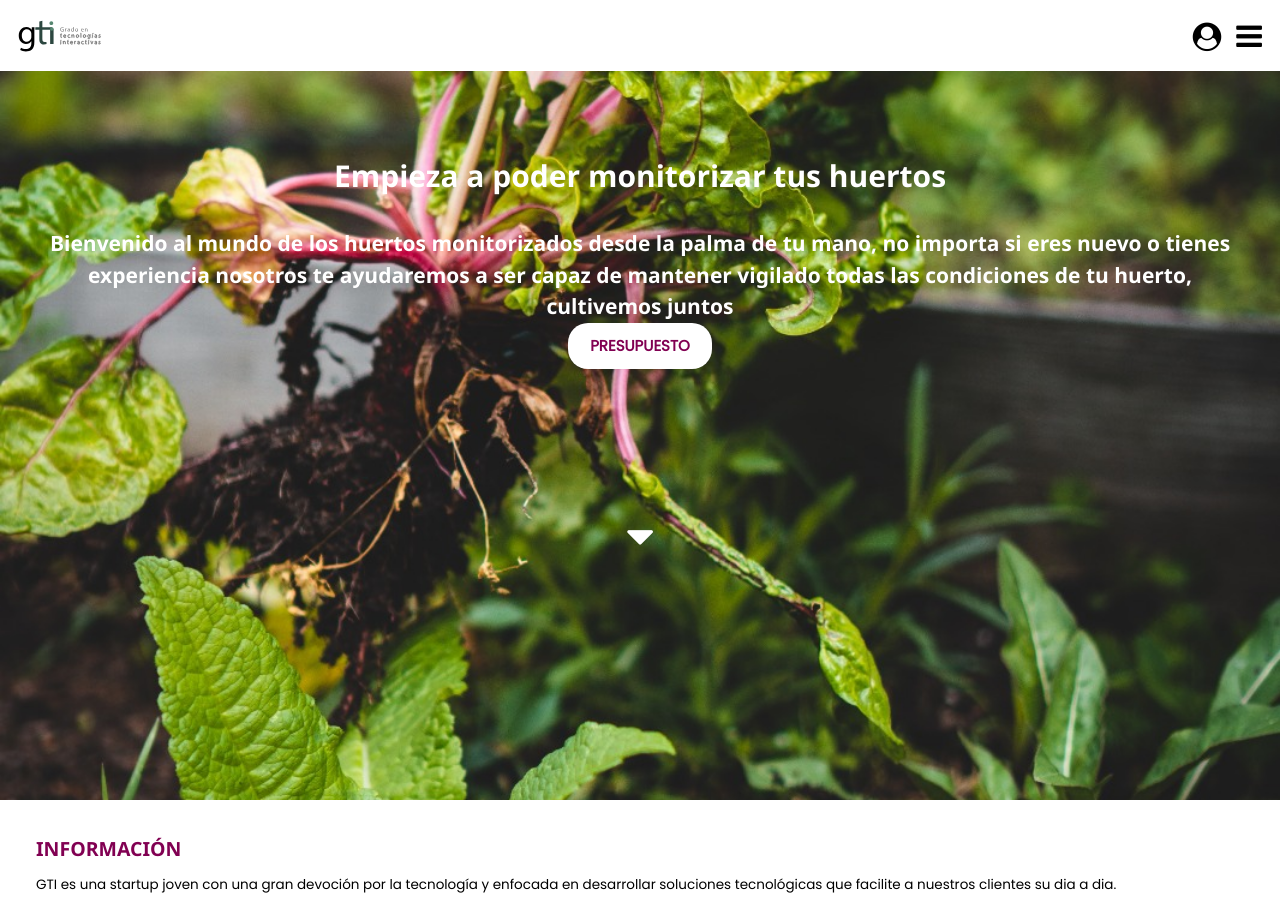
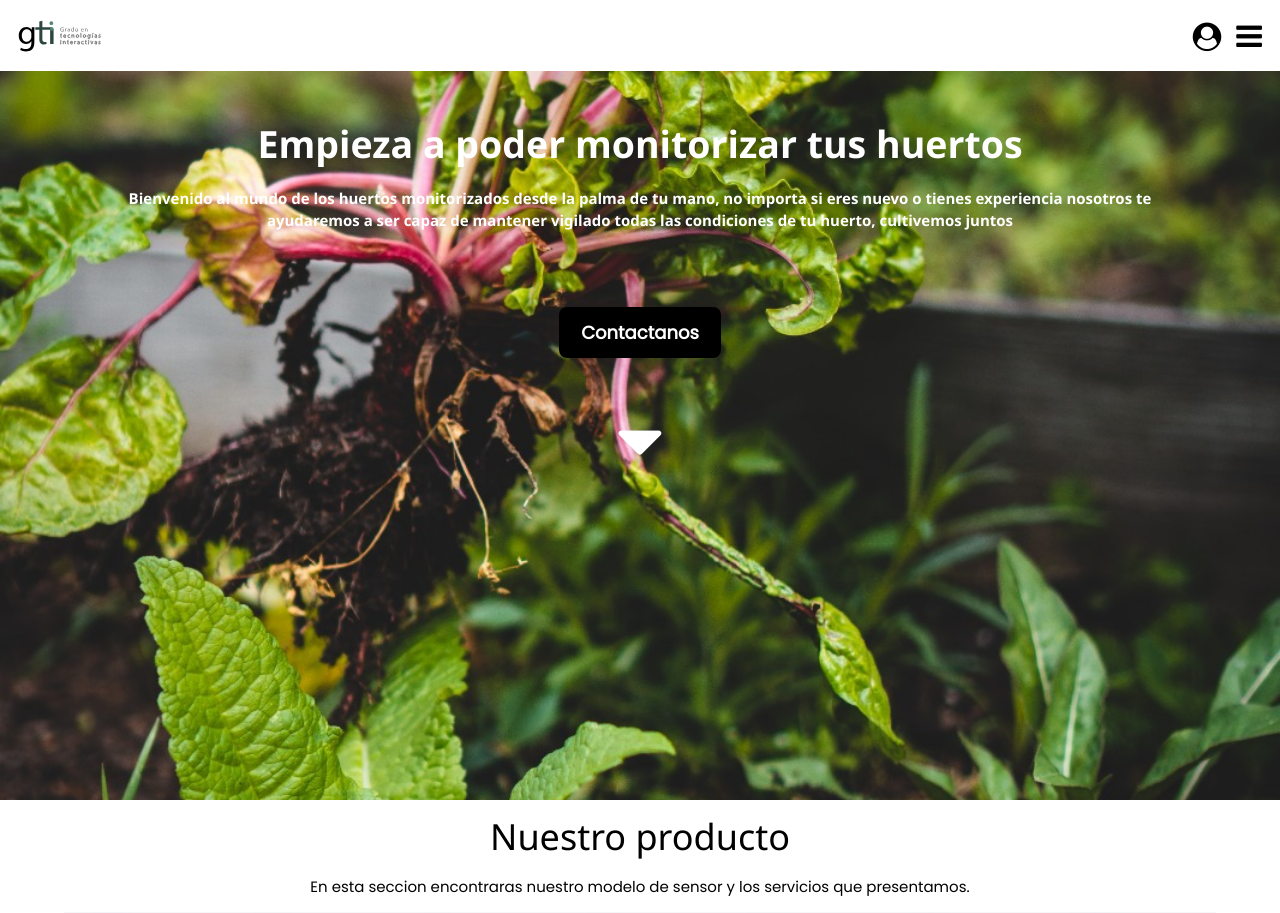
Before and after one commit to Hao12341/Proyecto2-Grupo09, a PHP site: page / in a window 1280 px wide. Shown: the top 913 px of the page. Run offline with PHP 8.4, Linux system fonts and the light colour scheme.

Commit message:
Landing page Base fiinal

```diff
--- a/css/main.css
+++ b/css/main.css
@@ -26,6 +26,11 @@
     width: 7.7rem;
     height: 4.7rem;
 }
+#Login i{
+    margin-top: 1.5rem;
+    font-size: 1.9rem;
+    float: right;
+}
 .boton-barras{
     margin-top: 1.4rem;
     float: right;
@@ -45,7 +50,7 @@
     text-align: center;
     width: 100%;
     margin: 0px auto;
-    background-color: #810052;
+    background-color: #ffffff;
     clip-path: polygon(0 0, 100% 0, 100% 0, 0 0);
     transition: 0.5s ease-in-out;
 }
@@ -66,25 +71,23 @@
 #menu-principal a{
     margin: 0px;
     font-weight: bold;
-    font-size: 12px;
+    font-size: 1rem;
     text-decoration: none;
     text-align: center;
     display: block;
 	position: relative;
-    color: white;
+    color: black;
 }
-#menu-servicios{
+#menu-ham{
     border-top: 1px solid white;
     border-bottom: 1px solid white;
 }
-#menu-contacto{
-    border-bottom: 1px solid white;
-}
-#Foto-tablet{
+/* Fin Header */
+#Foto-Landing{
     display: flex;
     height: 100vh;
     width: 100vw;
-    padding-top: 3px;
+    padding-top: 1rem;
     flex-direction: column;
     align-items: center;
     background: url("../img/FondoLandingPage.jpeg");
@@ -94,288 +97,124 @@
 }
 #eslogan{
     align-self: center;
-    padding: 0rem 2rem;
+    padding: 0rem 3.4rem;
     clear: both;
     width: auto;
     color: white;
     margin: 0px auto;
-    margin-top: 10rem;
-    margin-bottom: 2rem;
+    margin-top: 6.7rem;
+    margin-bottom: 1rem;
     text-align: center;
     font-weight: bold;
-    font-size: 2rem;
+    font-size: 2.5rem;
 }
 
 #sublogo{
     align-self: center;
-    padding: 0rem 2rem;
+    padding: 0rem 6rem 3rem 6rem;
     clear: both;
     width: auto;
     color: white;
     margin: 0px auto;
     text-align: center;
     font-weight: bold;
-    font-size: 1.4rem;
+    font-size: 1rem;
 }
 #call-to-action{
-    font-size: 1rem;
-    margin: 0px auto;
-    margin-bottom: 9rem;
-    color: #810052;
-    background-color: white;
+    font-size: 1.2rem;
+    margin: 2rem 6rem;
+    background-color: black;
+    color: white;
     border: none;
     font-weight: bolder;
-    border-radius: 20px;
+    border-radius: 8px;
     padding: 0.8rem 1.5rem;
 }
-#Login i{
-    margin-top: 1.5rem;
-    font-size: 1.9rem;
-    float: right;
-}
+
 .Bajar i{
     color: white;
-    font-size: 3rem;
+    font-size: 5rem;
 }
 .Bajar i:hover{
     cursor: pointer;
 }
 #bajar{
     scroll-behavior: smooth;
-    scroll-margin-block-start: 1.7rem;
+    scroll-margin-block-start: 3rem;
 }
-/* Fin Header */
-.titulo{
-    margin-top: 34px;
-    color: #810052;
-    font-size: 1.3rem;
+
+.titulos{
+    text-align: center;
+    color: black;
+    font-size: 2.3rem;
     font-weight: bold;
 }
-.tituloContacto{
-    margin-bottom: 0.5rem;
-    color: #810052;
-    font-size: 0.9rem;
+.texto{
+    margin-bottom: 0.9rem;
+    color: black;
+    font-weight: 100;
+    font-size: 1rem;
+    text-align: center;
+}
+#Foto_Producto{
+    display: flex;
+    margin: auto;
+    height: 50vh;
+    width: 90vw;
+    clear: both;
+}
+
+
+#CajaExplicacion {
+    display: flex;
+    width: 90vw; /* ancho fijo */
+    height: 12.8rem;
+    margin: auto; /* centrar horizontalmente */
+}
+#Bto{
+    margin: auto;
+}
+
+#Boton_Explicacion{
+    font-size: 1rem;
+    background-color: black;
+    color: white;
+    border: none;
+    font-weight: bolder;
+    border-radius: 8px;
+    padding: 0.8rem 1.5rem;
+}
+#InfoEmpresa{
+    border: none;
+    border-top: 5px solid black;
+    border-bottom: 5px solid black;
+}
+#InfoEmpresa > p {
+    text-align: center;
+
+}
+#ContactoPie{
+    margin-top: 1rem;
+    text-align: center;
+    font-weight: bold;
+    font-size: 1.5rem;
+    margin-bottom: 1rem ;
+}
+.Black{
     font-weight: bold;
     text-align: center;
+    margin-bottom: 1rem;
+    font-size: 0.9rem;
 }
-#informacion,#servicios{
-    margin-top: 34px;
-    scroll-behavior: smooth;
-    scroll-margin-block-start: 4rem;
-}
-#Foto_mujer_presentar{
-    width: 100%;
-    height: 100%;
-
-}
-section{
-    text-align: left;
-    margin:0px 36px;
-}
-
-#botonContacto{
+.Simple{
+    text-align: center;
+    margin-bottom: 1rem;
     font-size: 0.9rem;
-    background-color: #810052;
-    display: block;
-    margin-left: auto;
-    margin-right: auto;
-    margin-top: 0.5rem;
-    margin-bottom: 3rem;
-    border: none;
-    padding: 0.6rem 1.5rem;
-    border-radius: 20px;
-}
-#botonContacto a{
-    color: white;
-    text-decoration: none;
 }
 footer{
+    padding: 1rem;
     text-align: center;
     font-size: 0.6rem;
     margin-top: 1.3rem;
     margin-bottom: 1.5rem;
 }
-/*-------------Contacto----------------*/
-
-.popup {
-    border: none;
-    box-shadow: 1px grey;
-    background-color: #810052;
-    font-weight: bold;
-    font-size: 1.2rem;
-    color: white;
-    width: 7rem;
-    height: 3rem;
-    border-radius: 20px;
-    padding: 0 auto;
-    background-color: #810052;
-    margin: 1rem auto;
-    position: relative;
-    cursor: pointer;
-}
-.popuptext {
-    position: fixed;
-    visibility: hidden;
-    width: 80%;
-    background-color: white;
-    text-align: center;
-    height: 278px;
-    margin: 100px 10%;
-    border: 1px solid black;
-}
-#Contacto{
-    margin: 0 auto;
-    display: flex;
-    flex-direction: column;
-    max-width: 100%;
-    font-size: 0.9rem;
-    margin: 2rem;
-}
-#titulo-contacto{
-    padding-top: 5rem;
-    margin: 1rem auto;
-    text-align: center;
-    color: #810052;
-    font-weight: bold;
-    font-size: 1.5rem;
-    margin-bottom: 1rem;
-}
-#tit{
-    padding-top: 50px;
-    font-size: 1.2rem;
-    font-weight: bold;
-}
-.show {
-    visibility: visible;
-}
-.Enviar{
-    margin-top: 3rem;
-    border: none;
-    color: white;
-    background-color: #810052;
-    font-weight: bold;
-    font-size: 0.9rem;
-    width: 5rem;
-    height: 2rem;
-    border-radius: 20px;
-    padding: 0 auto;
-}
-
-/*-------------Login----------------*/
-
-#titulo-login{
-    padding-left: 2.3rem;
-    font-size: 1.6rem;
-    font-weight: bolder;
-    padding-bottom: 1.5rem;
-
-}
-
-.Login{
-    display: flex;
-    flex-direction: column;
-    padding-left: 2.4rem;
-    padding-right: 2.4rem;
-    display: block;
-    margin-left: 0.8rem;
-    margin-right: auto;
-    margin-top: 0.5rem;
-    margin-bottom: 3rem;
-    border: none;
-    padding: 0.6rem 1.5rem;
-    font-size: 0.9rem;
-
-}
-.Login input{
-    color: black;
-    margin-bottom: 0.6rem;
-    width: 80%;
-    height: 80%;
-    background-color: white;
-}
-h3{
-    font-size: 0.5rem;
-    margin-top: 0.6rem;
-    padding-bottom: 1.9rem;
-    font-weight: normal;
-}
-#enviar-login{
-
-    border: none;
-    color: white;
-    background-color: #810052;
-    font-weight: bold;
-    font-size: 0.9rem;
-    width: 5.1rem;
-    height: 2.25rem;
-    border-radius: 20px;
-    padding: 0 auto;
-}
-.headerIndex{
-    display: flex;
-    flex-direction: column;
-}
-.fa-solid, .fa-xmark{
-    font-size: 2.1rem;
-    margin:10vh 15vw 10vh 0vw;
-    float: right;
-    clear: both;
-}
-.ir-menu{
-    background-color: #810052;
-    color: white;
-    text-decoration: none;
-}
-
-/*------------Área clientes--------------*/
-
-.cajaSonda{
-    background-color: #810052;
-    display: block;
-    margin-left: 1rem;
-    margin-right: 1rem;
-    margin-top: 0.3rem;
-    margin-bottom: 3rem;
-    padding: 1.5rem 1.5rem;
-    border-radius: 20px;
-}
-.tituloSonda{
-    margin-top: 1rem;
-    color: #000000;
-    font-size: 1.2rem;
-    font-weight: bolder;
-    text-align: center;
-}
-.caractSonda{
-    float: left;
-    color: white;
-    font-size: 1rem;
-}
-.estadoSonda{
-    color: white;
-    font-size: 1rem;
-    float: right;
-
-}
-.valorSonda{
-    color: white;
-    font-size: 2.5rem;
-    font-weight: bolder;
-    margin-top: 2.5rem;
-    margin-bottom: 1rem;
-}
-#map{
-    width: 20.62rem;
-    height: 18.75rem;
-    border-radius: 20px;
-}
-.Mapa{
-    color: white;
-    font-size: 2rem;
-    margin-bottom: 1rem;
-}
-#bienvenida{
-    text-align: center;
-    font-weight: bold;
-    color: #810052;
-}
--- a/index.html
+++ b/index.html
@@ -27,8 +27,9 @@
     <!-- Menu -->
     <nav id="menu-principal">
         <ul>
-            <li id="menu-servicios"><a href="#informacion">Información</a></li>
-            <li><a href="#contacto">Servicio</a></li>
+            <li id="menu-ham"><a href="#informacion">Inicio</a></li>
+            <li><a href="#Producto">Producto</a></li>
+            <li><a href="#Contactanos">Contactanos</a></li>
         </ul>
     </nav>
     <!-- Fin menu -->
@@ -40,8 +41,9 @@
     </header>
 
 
+    <!------------------------------------------ /Header------------------------------------------>
     <!-- Fondo a -->
-    <nav id="Foto-tablet">
+    <nav id="Foto-Landing">
     <!-- Eslogan -->
 
     <h1 id="eslogan">Empieza a poder monitorizar tus huertos </h1>
@@ -51,7 +53,7 @@
     <!-- Fin eslogan -->
 
     <!-- Call to action -->
-    <a href="Presupuesto.html"><button id="call-to-action">PRESUPUESTO</button></a>
+    <a href="Presupuesto.html"><button id="call-to-action">Contactanos</button></a>
 
     <a href="#bajar" class="Bajar"><i class="fa fa-sort-down"></i></a>
     <!-- Fin de Call to action -->
@@ -59,40 +61,39 @@
     <!-- fin Fondo a -->
 
     <div id="bajar"></div>
-    <!-- Información -->
+
+
+
+    <!-- Producto -->
     <section class="titulos" id="informacion">
-        <h1 class="titulo">INFORMACIÓN</h1>
+        <h1 class="titulo">Nuestro producto</h1>
 
-        <p class="texto">GTI es una startup joven con una gran devoción por la tecnología y enfocada en desarrollar soluciones tecnológicas que facilite a nuestros clientes su dia a dia.</p>
+        <p class="texto">En esta seccion encontraras nuestro modelo de sensor y los servicios que presentamos.</p>
 
 
     </section>
     <!-- Fin información -->
 
-    <!-- Imagen Informacion -->
-    <img id="Foto_mujer_presentar" src="/images/FondoLandingPage.jpg" alt="Foto_presentar">
-    <!-- Fin Imagen Informacion -->
-
-    <!-- Servicios -->
-    <section class="titulos" id="servicios">
-
-        <h1 class="titulo">SERVICIO</h1>
-
-        <p class="texto">Nuestro servicio consiste en el estuidio de las necesidades del cliente para formalizar una solución optima y comoda. El cliente realizará un registro a través de nuestra web para iniciar este proceso.</p>
-
-    </section>
-    <!-- Fin servicios -->
-
-    <!-- Contacto -->
-    <section class="contacto" id="contacto">
-
-        <h1 class="tituloContacto">¿Tienes alguna duda?</h1>
-
-        <button type="submit" id="botonContacto" value="botonContacto"><a href="contacto.html">CONTÁCTANOS</a></button>
+       <!-- Producto -->
+    <img id="Foto_Producto" src="/img/Fondo.jpeg" alt="Foto producto completo">
+       <!-- FinProducto -->
 
 
+    <!-- BProducto -->
+    <section id="CajaExplicacion">
+    <a id="Bto"href="Presupuesto.html"><button id="Boton_Explicacion">Saber más</button></a>
     </section>
-    <!-- Fin contacto -->
+    <!-- Fin BProducto -->
+
+    <section id="InfoEmpresa">
+    <p id="ContactoPie">Contacto</p>
+    <p class="Simple">TEL:999 999 999</p>
+    <p class="Black">¿Necesitas ayuda con tu pedido?</p>
+    <p class="Simple">¡Contactanos aquí!</p>
+    <p class="Simple">Lunes a Jueves, de 9:00 a 13:45 y de 16:00 a 18:00<br>Viernes, de 9:00 a 13:45</p>
+    <p class="Black">¡SIGUENOS TAMBIEN AQUI!</p>
+    </section>
+
 
     <!-- Footer -->
     <footer>
```
